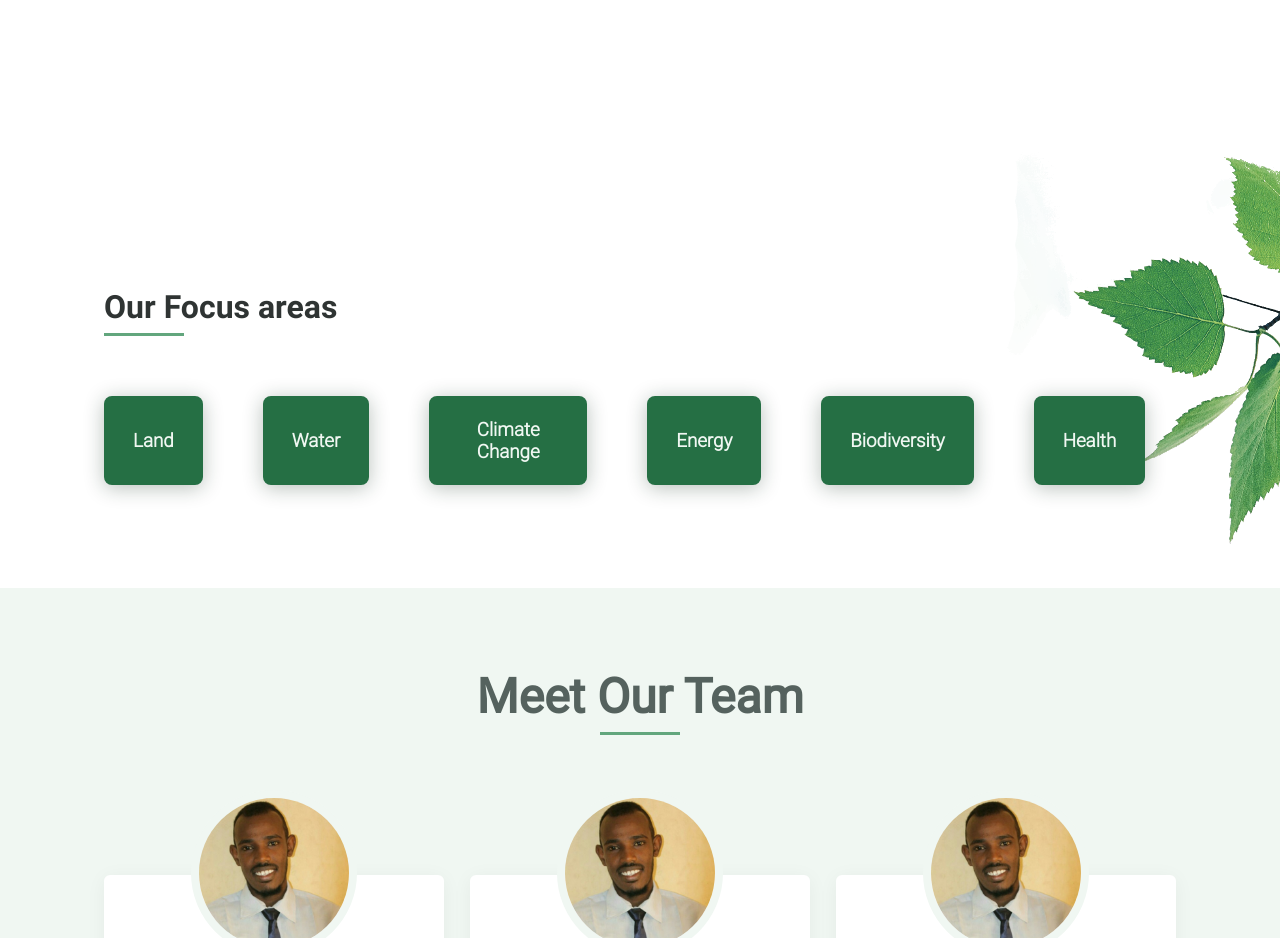
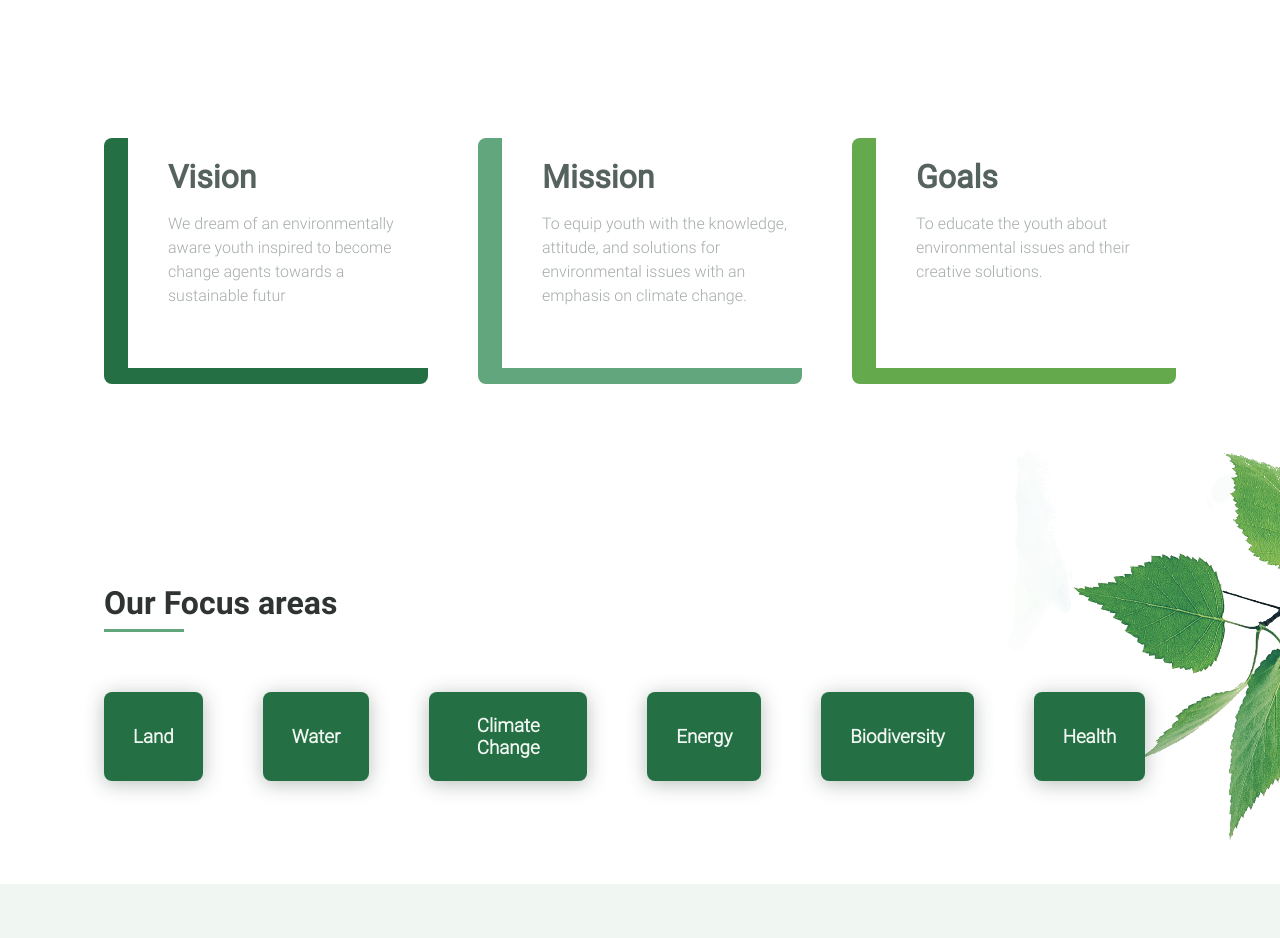
Before and after one commit to Ahmed-Alkhatim/EchoNile, a React (Create React App) app: page / in a window 1280 px wide. Shown: the part 1380-2318 px from the top of the page. Built offline with nearby package versions, Linux system fonts and the light colour scheme.

Commit message:
vision section

```diff
--- /dev/null
+++ b/src/Home/Vision.js
@@ -0,0 +1,24 @@
+import { Container } from "../components";
+
+function Vision() {
+    return (
+        <Container>
+            <div className="we">
+                <div className = "vision">
+                    <h6>Vision</h6>
+                    <p>We dream of an environmentally aware youth inspired to become change agents towards a sustainable futur</p>
+                </div>
+                <div className = "vision">
+                    <h6>Mission</h6>
+                    <p>To equip youth with the knowledge, attitude, and solutions for environmental issues with an emphasis on climate change.</p>
+                </div>
+                <div className = "vision">
+                    <h6>Goals</h6>
+                    <p>To educate the youth about environmental issues and their creative solutions.</p>
+                </div>
+            </div>
+        </Container>
+    )
+}
+
+export default Vision;
--- a/src/Home/home.css
+++ b/src/Home/home.css
@@ -48,6 +48,46 @@
     position: absolute;
     top: -400px;
     left: -1470px;
+}
+
+/*
+┌─────────────┐
+│ Vision Section ├────
+└─────────────┘
+ */
+.we {
+    display: flex;
+    align-items: center;
+    justify-content: space-between;
+    padding-bottom: 50px;
+}
+.vision {
+    padding: 20px 10px 0px 40px;
+    width: 250px;
+    height: 210px;
+    border-left: 24px solid ;
+    border-bottom: 16px solid ;
+    border-radius: 8px;
+}
+.vision:nth-child(1){
+    border-color: #256F44;
+}
+.vision:nth-child(2){
+    border-color: #62A67D;
+}
+.vision:nth-child(3){
+    border-color: #65A94D;
+}
+.vision h6{
+    margin-bottom: 16px;
+    font-family: theRegular;
+    font-size: 32px;
+    color: #55625E;
+}
+.vision p {
+    color: #A5ACAA;
+    font-size: 16px;
+    line-height: 24px;
 }
 
 /*
--- a/src/Home/index.js
+++ b/src/Home/index.js
@@ -3,6 +3,7 @@ import Intro from "./Intro";
 import Team from "./Team";
 import AboutInHome from "./About";
 import FocusArea from "./FocusArea";
+import Vision from "./Vision";
 import { HomeData } from "./data";
 
 import "./home.css"
@@ -13,6 +14,7 @@ console.log(HomeData.members)
         <div>
             <Intro />
             <AboutInHome />
+            <Vision />
             <FocusArea />
             <Team members = { HomeData.members } />
             <Footer />
```
